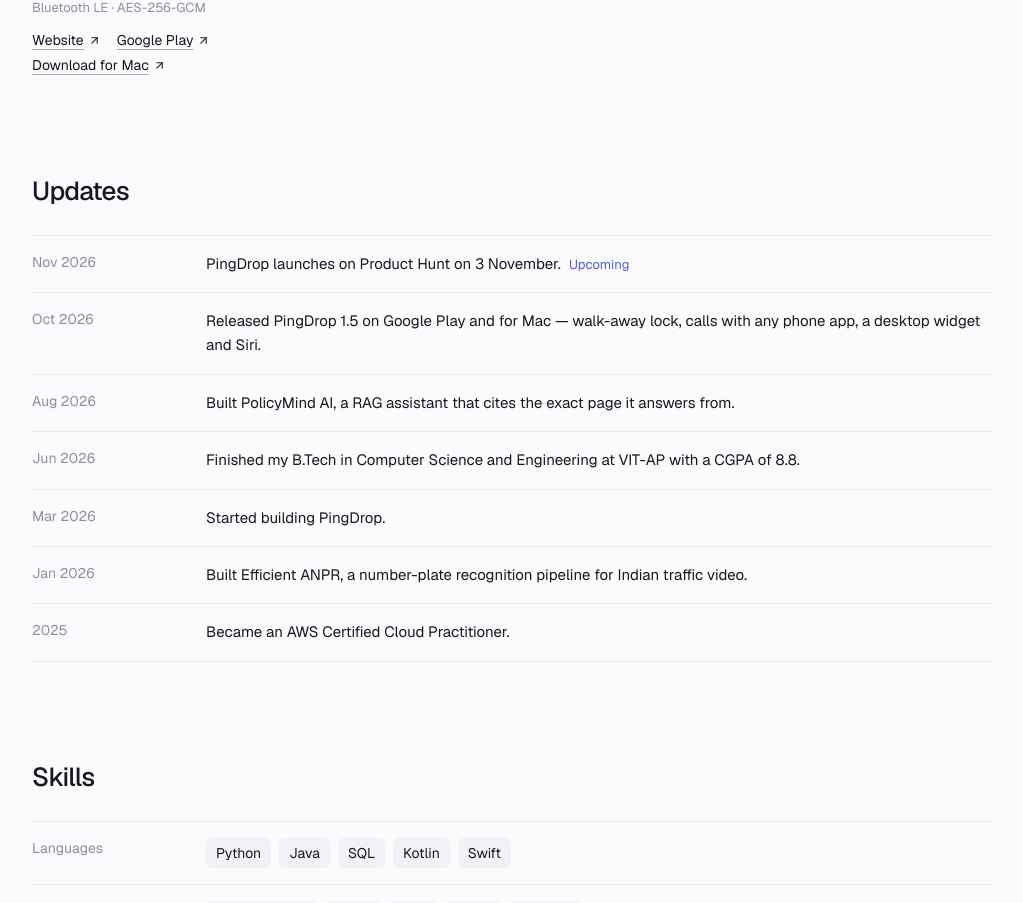
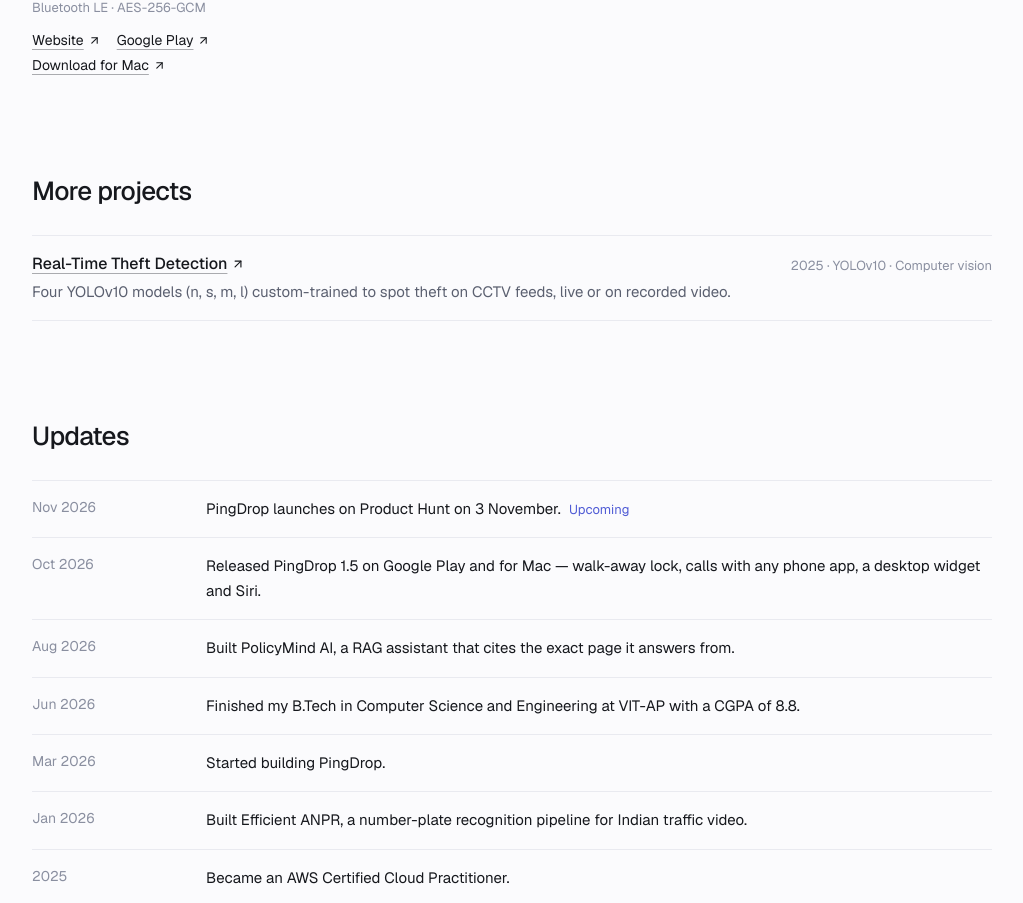
Before and after one commit to Nani2421/portfolio, a Next.js app: page / in a window 1280 px wide. Shown: the part 1419-2322 px from the top of the page, without its empty margins (128-1151 px from the left). Built offline with nearby package versions, Linux system fonts and the light colour scheme.

Commit message:
Portfolio: More projects — Real-Time Theft Detection

```diff
--- a/src/app/page.tsx
+++ b/src/app/page.tsx
@@ -3,6 +3,7 @@ import {
   certifications,
   education,
   leadership,
+  moreProjects,
   profile,
   projects,
   skills,
@@ -132,6 +133,24 @@ export default function Home() {
         </div>
       </section>
 
+      {/* ---- More projects ---------------------------------------------- */}
+      <section className="py-12">
+        <Heading>More projects</Heading>
+        <div className="mt-6 border-t border-line">
+          {moreProjects.map((m) => (
+            <div key={m.title} className="grid gap-1 border-b border-line py-4 sm:grid-cols-[1fr_auto] sm:gap-6">
+              <div>
+                <a href={m.href} target="_blank" rel="noopener noreferrer" className="link inline-flex items-center gap-1 text-[16px] font-medium">
+                  {m.title} <ArrowUpRight size={14} />
+                </a>
+                <p className="mt-1 text-[15px] leading-relaxed text-muted">{m.summary}</p>
+              </div>
+              <p className="text-[13px] text-faint sm:pt-1 sm:text-right">{m.meta}</p>
+            </div>
+          ))}
+        </div>
+      </section>
+
       {/* ---- Updates ---------------------------------------------------- */}
       <section id="updates" className="py-12">
         <Heading>Updates</Heading>
--- a/src/data/portfolio.ts
+++ b/src/data/portfolio.ts
@@ -75,6 +75,16 @@ export const projects: Project[] = [
   },
 ];
 
+/** Smaller projects — on the site only, not the résumé. Newest first. */
+export const moreProjects = [
+  {
+    title: "Real-Time Theft Detection",
+    summary: "Four YOLOv10 models (n, s, m, l) custom-trained to spot theft on CCTV feeds, live or on recorded video.",
+    meta: "2025 · YOLOv10 · Computer vision",
+    href: "https://github.com/Nani2421/REAL-TIME-THEFT-DETECTION",
+  },
+];
+
 /** Newest first. Short and factual. */
 export const updates: { date: string; text: string; tag?: string }[] = [
   { date: "Nov 2026", text: "PingDrop launches on Product Hunt on 3 November.", tag: "Upcoming" },
```
